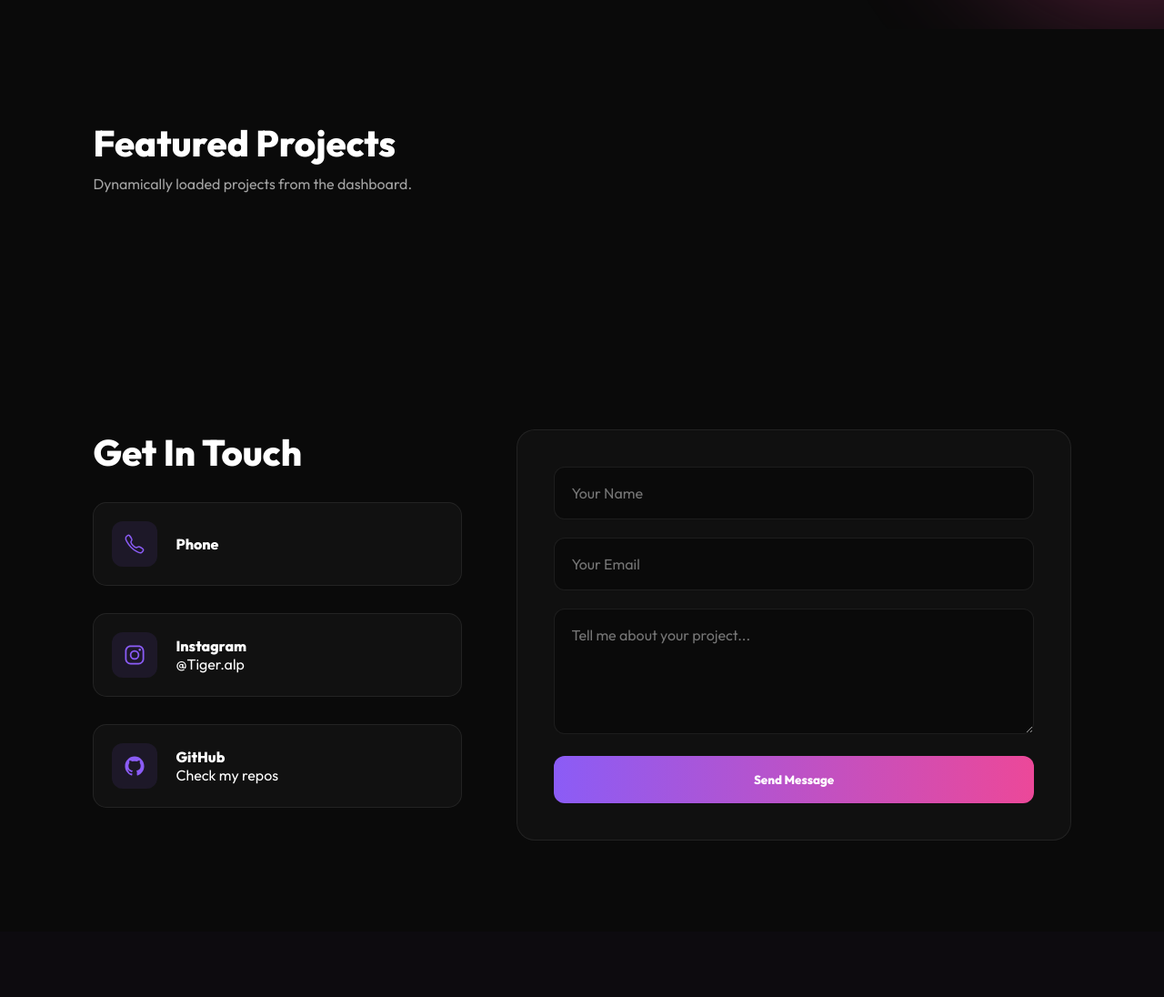
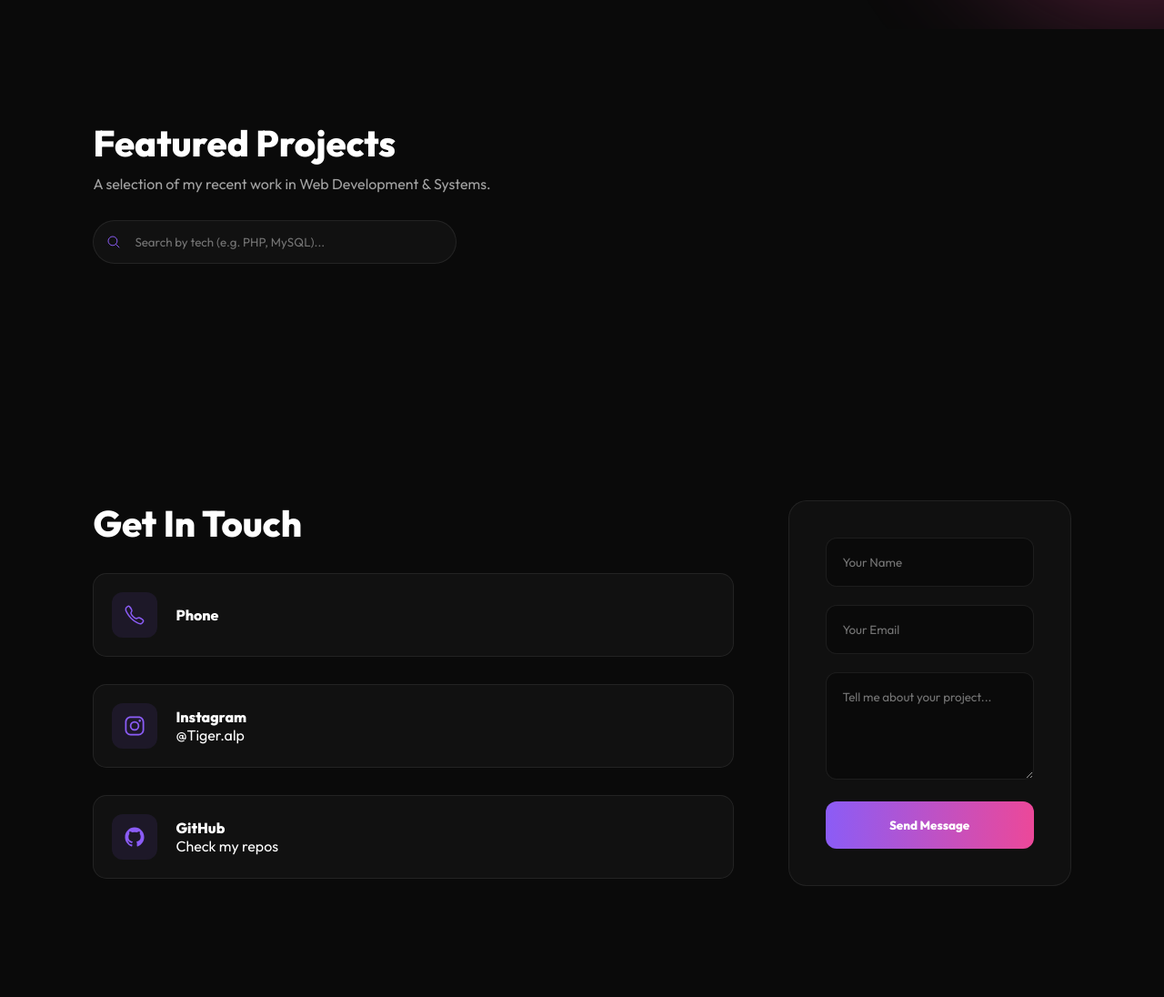
Before and after one commit to AlphaMugisha/portfolio, a PHP site: page / in a window 1280 px wide. Shown: the part 768-1864 px from the top of the page at 91% size. Before the commit the page ends 1692 px from the top, so only its background shows below. Run offline with PHP 8.4, Linux system fonts and the light colour scheme; data that the repository does not hold is empty.

Commit message:
added search bar

```diff
--- a/index.php
+++ b/index.php
@@ -39,12 +39,14 @@ $settings = mysqli_fetch_assoc($settings_res);
 
         body { background-color: var(--bg-dark); color: var(--text-main); overflow-x: hidden; position: relative; }
 
-        /* --- 3. ANIMATED BACKGROUND --- */
+        /* --- 3. ANIMATIONS & BACKGROUND --- */
         .background-fx { position: fixed; top: 0; left: 0; width: 100%; height: 100vh; z-index: -1; overflow: hidden; }
         .blob { position: absolute; border-radius: 50%; filter: blur(80px); opacity: 0.4; animation: float 10s infinite alternate cubic-bezier(0.4, 0, 0.2, 1); }
         .blob-1 { top: -10%; left: -10%; width: 500px; height: 500px; background: var(--primary); }
         .blob-2 { bottom: 10%; right: -10%; width: 400px; height: 400px; background: var(--secondary); animation-delay: -5s; }
+
         @keyframes float { 0% { transform: translate(0, 0); } 100% { transform: translate(50px, 50px); } }
+        @keyframes fadeIn { from { opacity: 0; transform: translateY(15px); } to { opacity: 1; transform: translateY(0); } }
 
         /* --- 4. NAVIGATION --- */
         nav { width: 100%; padding: 25px 8%; display: flex; justify-content: space-between; align-items: center; position: fixed; top: 0; z-index: 1000; backdrop-filter: blur(12px); border-bottom: var(--border); background: rgba(10, 10, 10, 0.7); }
@@ -71,10 +73,16 @@ $settings = mysqli_fetch_assoc($settings_res);
         .circle-spin { position: absolute; top: -20px; left: -20px; width: calc(100% + 40px); height: calc(100% + 40px); border-radius: 50%; border: 2px dashed var(--primary); opacity: 0.3; animation: spin 20s linear infinite; z-index: 1; }
         @keyframes spin { 100% { transform: rotate(360deg); } }
 
-        /* --- 6. PROJECTS SECTION --- */
+        /* --- 6. PROJECTS SECTION & SEARCH --- */
         .section { padding: 100px 8%; }
         .section-header { margin-bottom: 60px; }
         .section-header h2 { font-size: 2.5rem; font-weight: 700; margin-bottom: 10px; }
+
+        #projectSearch {
+            width: 100%; padding: 15px 15px 15px 45px; background: var(--glass); border: var(--border); border-radius: 50px; color: white; outline: none; transition: 0.3s;
+        }
+        #projectSearch:focus { border-color: var(--primary); background: rgba(255,255,255,0.05); }
+
         .project-grid { display: grid; grid-template-columns: repeat(auto-fit, minmax(320px, 1fr)); gap: 30px; }
         .project-card { background: var(--card-bg); border: var(--border); border-radius: 20px; padding: 35px; transition: 0.4s; position: relative; overflow: hidden; }
         .project-card:hover { transform: translateY(-10px); border-color: var(--primary); background: rgba(30,30,30,0.8); }
@@ -87,9 +95,8 @@ $settings = mysqli_fetch_assoc($settings_res);
         .info-item { display: flex; align-items: center; gap: 20px; margin-bottom: 30px; padding: 20px; background: var(--glass); border-radius: 15px; border: var(--border); text-decoration: none; color: #fff; transition: 0.3s; }
         .info-item:hover { background: rgba(255,255,255,0.08); border-color: var(--primary); }
         .icon-box { width: 50px; height: 50px; background: rgba(139, 92, 246, 0.1); border-radius: 12px; display: flex; align-items: center; justify-content: center; color: var(--primary); font-size: 1.5rem; }
-        .contact-right { flex: 1.5; min-width: 300px; }
-        .form-box { background: var(--card-bg); padding: 40px; border-radius: 20px; border: var(--border); }
-        .input-group input, .input-group textarea { width: 100%; padding: 18px; background: rgba(0,0,0,0.3); border: var(--border); border-radius: 12px; color: #fff; font-size: 1rem; outline: none; margin-bottom: 20px; }
+        .form-box { background: var(--card-bg); padding: 40px; border-radius: 20px; border: var(--border); flex: 1.5; }
+        .input-group input, .input-group textarea { width: 100%; padding: 18px; background: rgba(0,0,0,0.3); border: var(--border); border-radius: 12px; color: #fff; outline: none; margin-bottom: 20px; }
         .btn-submit { width: 100%; padding: 18px; background: linear-gradient(90deg, var(--primary), var(--secondary)); border: none; border-radius: 12px; color: #fff; font-weight: 700; cursor: pointer; transition: 0.3s; }
 
         @media (max-width: 768px) { .hero h1 { font-size: 3.2rem; } .nav-menu { display: none; } }
@@ -137,12 +144,17 @@ $settings = mysqli_fetch_assoc($settings_res);
     <section id="projects" class="section">
         <div class="section-header">
             <h2>Featured Projects</h2>
-            <p style="color: var(--text-muted);">Dynamically loaded projects from the dashboard.</p>
+            <p style="color: var(--text-muted);">A selection of my recent work in Web Development & Systems.</p>
+
+            <div style="margin-top: 30px; position: relative; max-width: 400px;">
+                <ion-icon name="search-outline" style="position: absolute; left: 15px; top: 50%; transform: translateY(-50%); color: var(--primary);"></ion-icon>
+                <input type="text" id="projectSearch" placeholder="Search by tech (e.g. PHP, MySQL)...">
+            </div>
         </div>
 
-        <div class="project-grid">
+        <div class="project-grid" id="projectGrid">
             <?php
-            // ONLY LOAD ACTIVE PROJECTS
+            // Load only Active projects
             $proj_res = mysqli_query($conn, "SELECT * FROM projects WHERE status='active' ORDER BY id DESC");
             while($row = mysqli_fetch_assoc($proj_res)): ?>
                 <div class="project-card">
@@ -193,6 +205,7 @@ $settings = mysqli_fetch_assoc($settings_res);
     </section>
 
     <script>
+        // --- 1. TYPEWRITER EFFECT ---
         const textElement = document.getElementById('type-text');
         const phrases = ["Web Developer", "Class President", "Robotics Enthusiast", "Pilot in Training"];
         let phraseIndex = 0; let charIndex = 0; let isDeleting = false;
@@ -205,6 +218,23 @@ $settings = mysqli_fetch_assoc($settings_res);
             else { setTimeout(typeEffect, isDeleting ? 100 : 150); }
         }
         document.addEventListener('DOMContentLoaded', typeEffect);
+
+        // --- 2. LIVE SEARCH FILTER ---
+        const searchInput = document.getElementById('projectSearch');
+        const projectCards = document.querySelectorAll('.project-card');
+
+        searchInput.addEventListener('input', function() {
+            const filter = searchInput.value.toLowerCase();
+            projectCards.forEach(card => {
+                const text = card.innerText.toLowerCase();
+                if (text.includes(filter)) {
+                    card.style.display = "block";
+                    card.style.animation = "fadeIn 0.5s ease";
+                } else {
+                    card.style.display = "none";
+                }
+            });
+        });
     </script>
 </body>
 </html>
```
